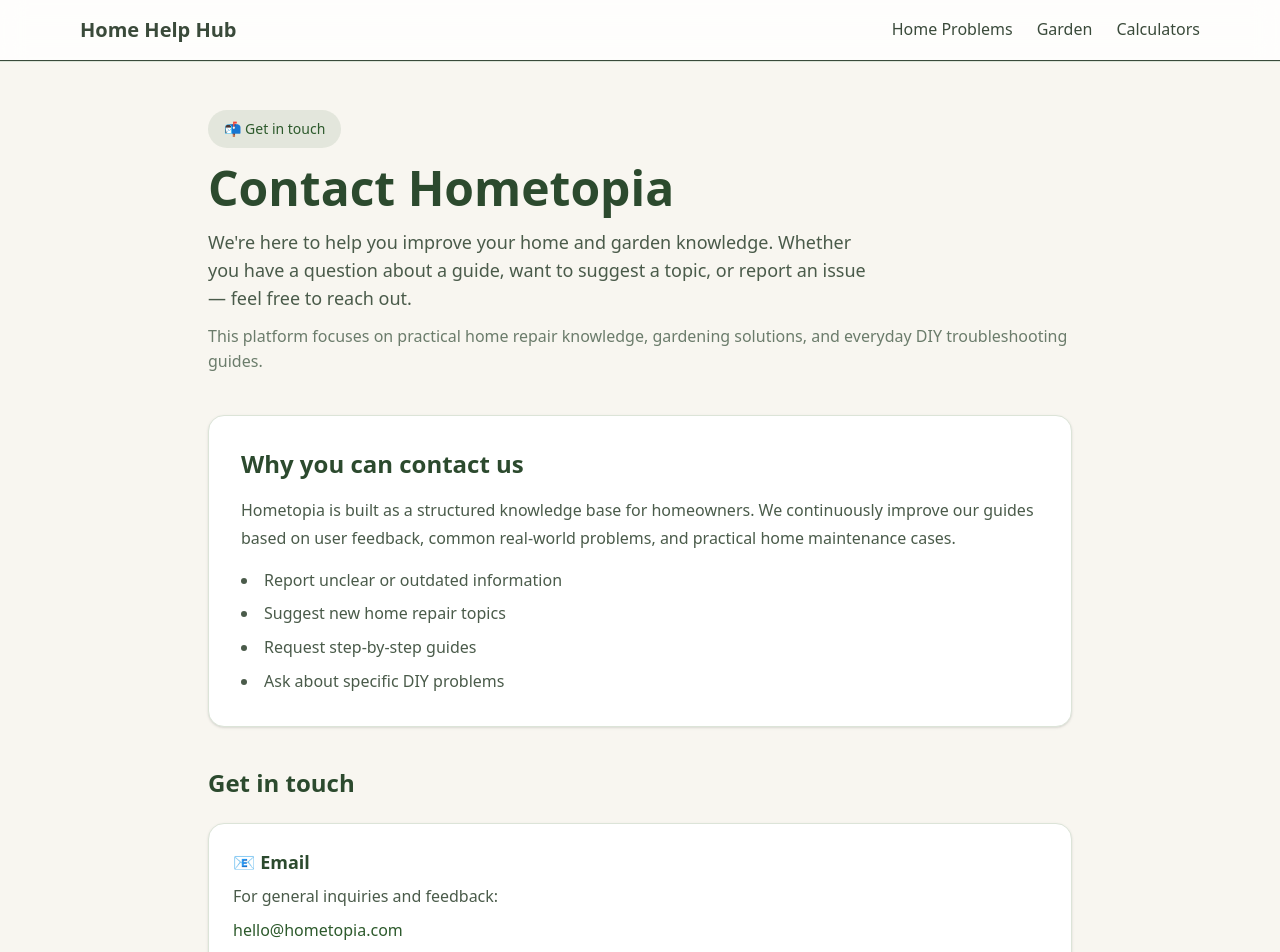
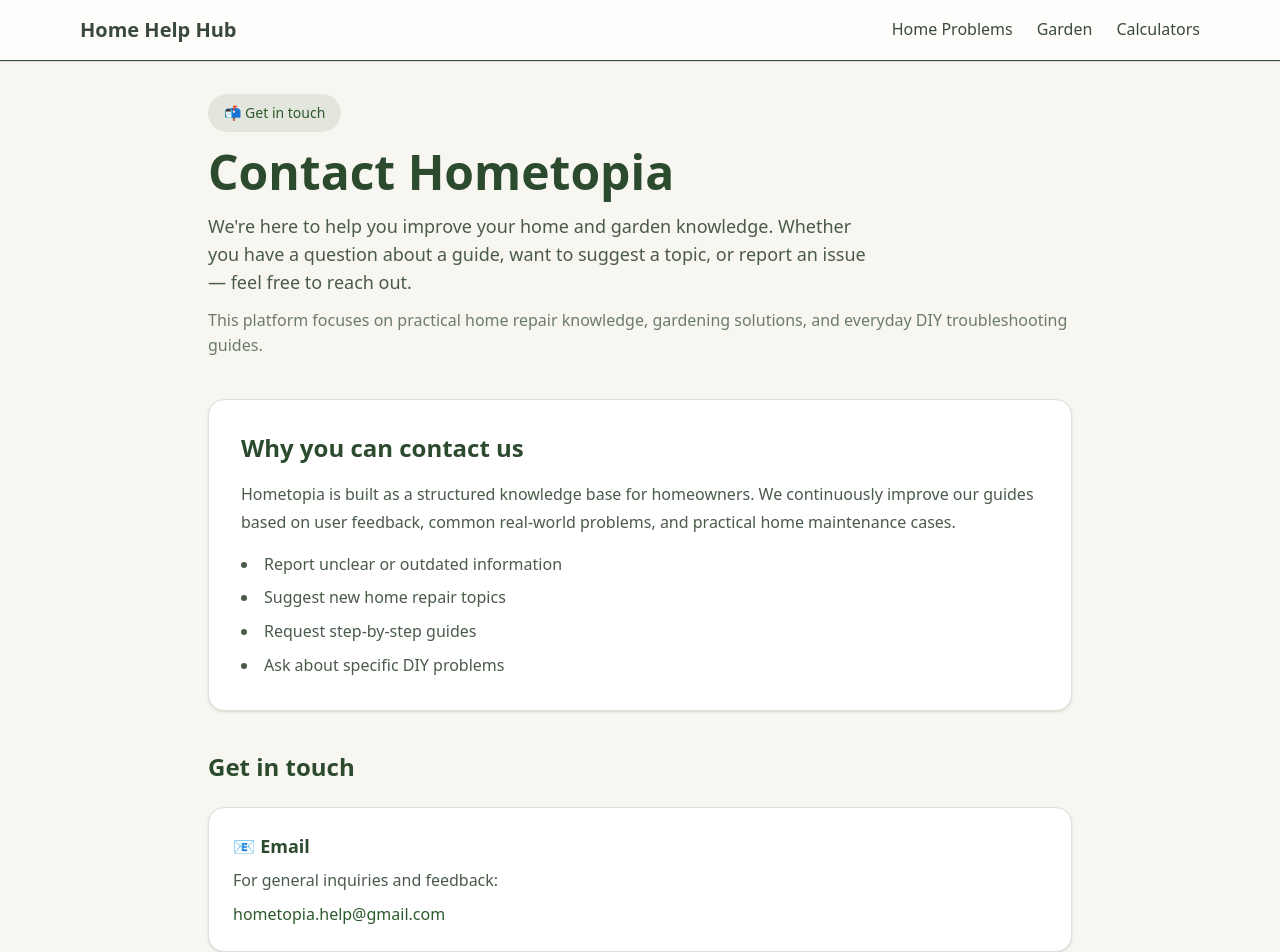
Before and after one commit to MikolajRz/home-help-hub, a Next.js app: page /contact in a window 1280 px wide. Shown: the top 952 px of the page. Built offline with nearby package versions, Linux system fonts and the light colour scheme; no server answers.

Commit message:
Small changes

```diff
--- a/app/about/page.tsx
+++ b/app/about/page.tsx
@@ -13,7 +13,7 @@ export const metadata: Metadata = {
 export default function AboutPage() {
   return (
     <main className="min-h-screen bg-[#f8f6f0]">
-      <div className="max-w-4xl mx-auto px-4 py-6">
+      <div className="max-w-4xl mx-auto px-4 py-2">
 
         {/* HERO */}
         <div className="mb-10">
--- a/app/contact/page.tsx
+++ b/app/contact/page.tsx
@@ -23,7 +23,7 @@ export default function ContactPage() {
   return (
     <main className="min-h-screen bg-[#f8f6f0]">
       {/* HERO */}
-      <section className="max-w-4xl mx-auto px-4 pt-6 pb-10">
+      <section className="max-w-4xl mx-auto px-4 pt-2 pb-10">
         <div className="inline-block bg-[#2d5a2c]/10 rounded-full px-4 py-1.5 mb-4">
           <span className="text-sm font-medium text-[#2d5a2c]">📬 Get in touch</span>
         </div>
@@ -70,7 +70,7 @@ export default function ContactPage() {
               For general inquiries and feedback:
             </p>
             <p className="mt-2 text-[#2d5a2c] font-medium">
-              hello@hometopia.com
+              hometopia.help@gmail.com
             </p>
           </div>
 
--- a/app/privacy-policy/page.tsx
+++ b/app/privacy-policy/page.tsx
@@ -10,7 +10,7 @@ export const metadata: Metadata = {
 export default function PrivacyPolicyPage() {
   return (
     <main className="min-h-screen bg-[#f8f6f0]">
-      <div className="max-w-4xl mx-auto px-4 py-6">
+      <div className="max-w-4xl mx-auto px-4 py-2">
 
         {/* HEADER */}
         <header className="mb-10">
```
